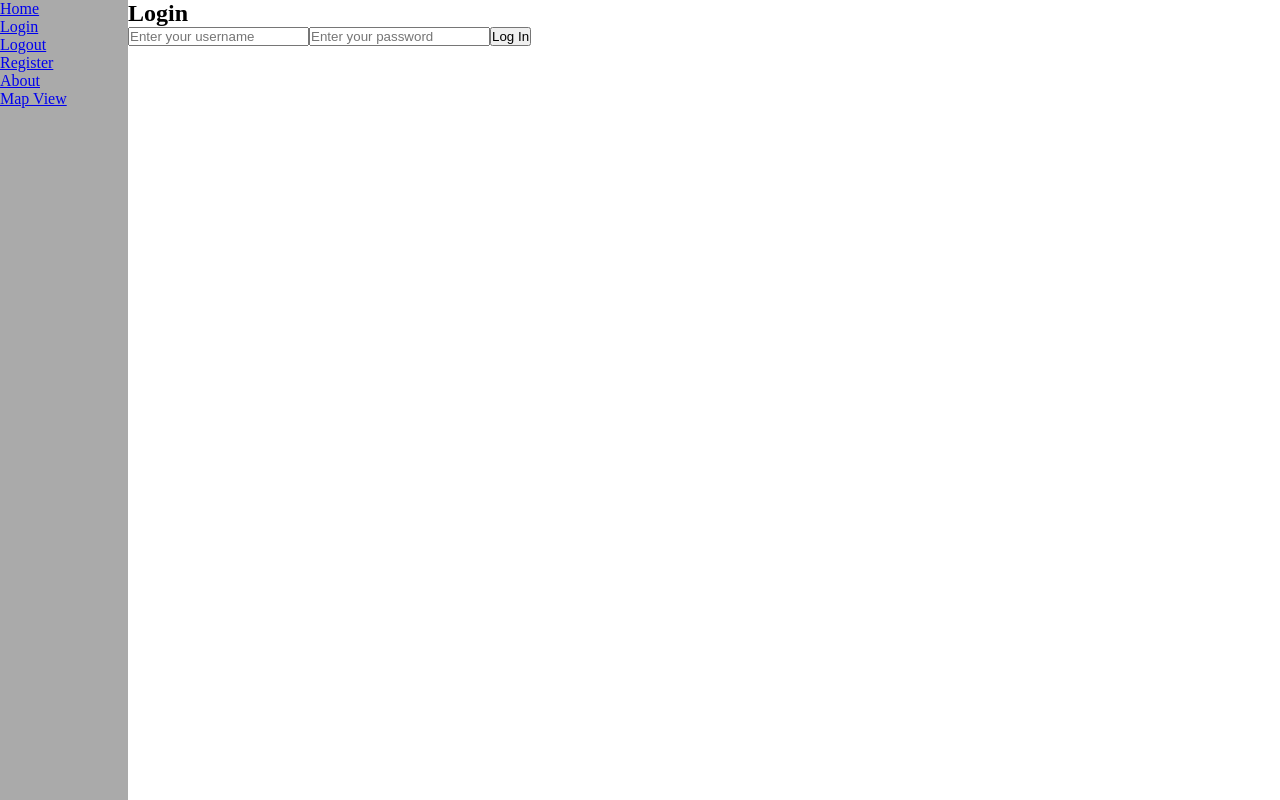
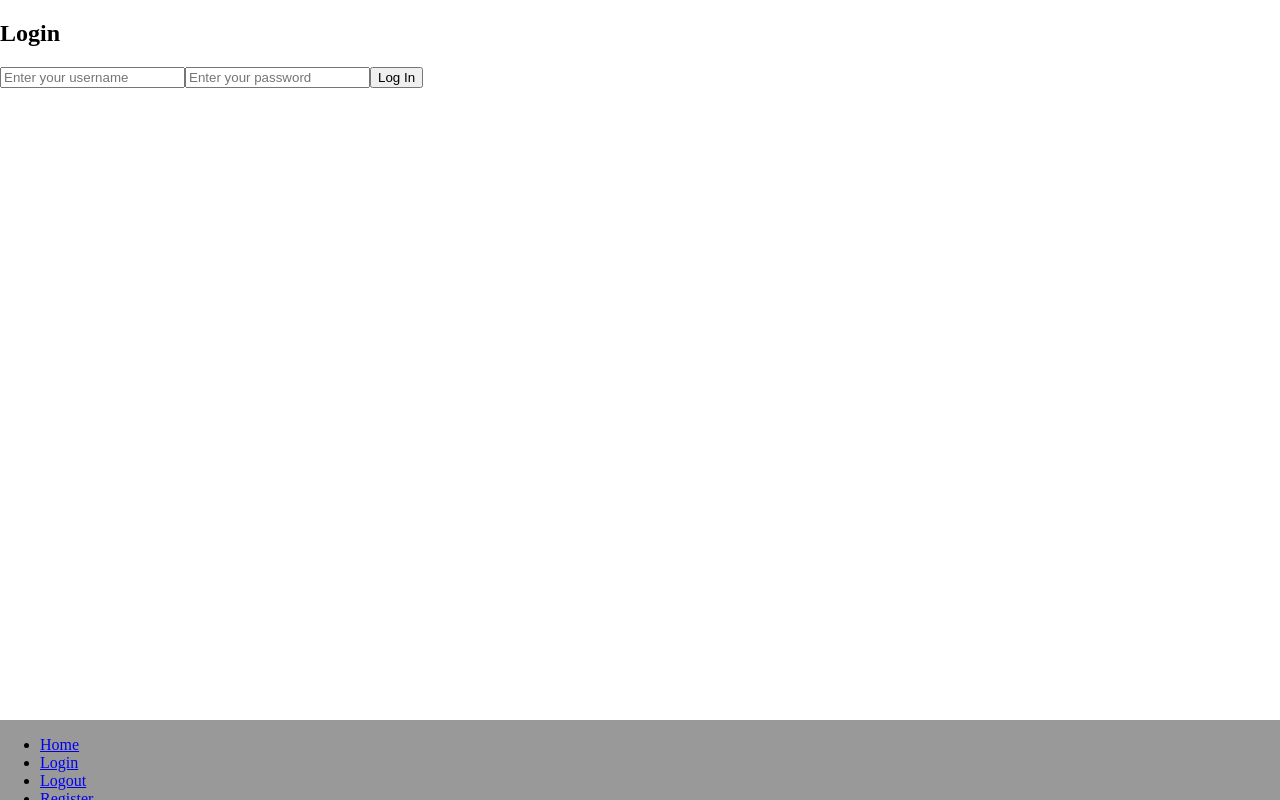
Before and after one commit to deNeedo/GeoMap, a React (Create React App) app in the folder client/: page /map in a window 1280 px wide. Before the commit this address led to /login. Built offline with nearby package versions, Linux system fonts and the light colour scheme.

Commit message:
Code cleaning, small fixes and styling changes

```diff
--- a/client/src/App.jsx
+++ b/client/src/App.jsx
@@ -1,21 +1,33 @@
 import React from "react";
 import {BrowserRouter, Routes, Route, Link} from "react-router-dom";
 import About from "./components/About.jsx";
-import Auth from "./components/Auth.jsx";
 import Home from "./components/Home.jsx";
 import Login from "./components/Login.jsx"
 import Logout from "./components/Logout.jsx";
 import MapView from "./components/MapView.jsx";
 import Register from "./components/Register.jsx"
 import ServerRequest from "./components/ServerRequest.jsx";
+import Verify from "./components/Verify.jsx";
 import Styles from "./styles/App.module.css";
-import PrivateRoute from "./components/PrivateRoute.jsx";
+import RouteSelector from "./components/RouteSelector.jsx";
 
 const App = () => {
     return (
         <BrowserRouter future={{v7_relativeSplatPath: true, v7_startTransition: true}}>
-            <div className={Styles.mainContainer}>
-                <div className={Styles.sideMenu}>
+            <div className={Styles.container}>
+                <div className={Styles.pageContent}>
+                    <Routes>
+                        <Route path="/" element={<Home />} />
+                        <Route path="/about" element={<About />} />
+                        <Route path="/login" element={<RouteSelector children={[<Home key={0}/>, <Login key={1}/>]} />} />
+                        <Route path="/logout" element={<RouteSelector children={[<Logout key={0}/>, <Login key={1}/>]} />} />
+                        <Route path="/map" element={<RouteSelector children={[<MapView key={0}/>, <Login key={1}/>]} />} />
+                        <Route path="/register" element={<RouteSelector children={[<Home key={0}/>, <Register key={1}/>]} />} />
+                        <Route path="/verify" element={<RouteSelector children={[<Home key={0}/>, <Verify key={1}/>]} />} />
+                        <Route path="*" element={<ServerRequest />} />
+                    </Routes>
+                </div>
+                <div className={Styles.bottomMenu}>
                     <ul>
                         <li> <Link to="/"> Home </Link> </li>
                         <li> <Link to="/login"> Login </Link> </li>
@@ -25,18 +37,6 @@ const App = () => {
                         <li> <Link to="/map"> Map View </Link> </li>
                     </ul>
                 </div>
-                <div className={Styles.pageContent}>
-                    <Routes>
-                        <Route path="/" element={<Home />} />
-                        <Route path="/about" element={<About />} />
-                        <Route path="/login" element={<Login />} />
-                        <Route path="/logout" element={<PrivateRoute children={<Logout />} />} />
-                        <Route path="/map" element={<PrivateRoute children={<MapView />} />} />
-                        <Route path="/register" element={<Register />} />
-                        <Route path="/verify" element={<Auth />} />
-                        <Route path="*" element={<ServerRequest />} />
-                    </Routes>
-                </div>
             </div>
         </BrowserRouter>
     );
--- a/client/src/components/PrivateRoute.jsx
+++ /dev/null
@@ -1,10 +0,0 @@
-import React from 'react';
-import {Navigate} from 'react-router-dom';
-import {useAuth} from './AuthContext';
-
-const PrivateRoute = ({children}) => {
-    const {authToken} = useAuth();
-    return authToken ? children : <Navigate to="/login" />;
-};
-
-export default PrivateRoute;
--- /dev/null
+++ b/client/src/components/RouteSelector.jsx
@@ -0,0 +1,8 @@
+import {useAuth} from './AuthContext';
+
+const RouteSelector = ({children}) => {
+    const {authToken} = useAuth();
+    return authToken ? children[0] : children[1];
+};
+
+export default RouteSelector;
--- a/client/src/components/Auth.jsx
+++ b/client/src/components/Verify.jsx
@@ -1,7 +1,7 @@
 import React, {useEffect, useState} from "react";
 import {useLocation} from "react-router-dom";
 
-const Auth = () => {
+const Verify = () => {
     const [message, setMessage] = useState("");
     const location = useLocation();
 
@@ -44,4 +44,4 @@ const Auth = () => {
     );
 };
 
-export default Auth;
+export default Verify;
--- a/client/src/styles/App.module.css
+++ b/client/src/styles/App.module.css
@@ -1,25 +1,23 @@
-* {
+html, body {
     margin: 0;
     padding: 0;
 }
 
-.mainContainer {
+.container {
     display: grid;
 }
 
-.sideMenu {
-    grid-column: 1;
-    background-color: #aaa;
-    height: 100vh;
-    width: 10vw;
-    position: fixed;
-    top: 0;
-    left: 0;
+.pageContent {
+    grid-row: 1;
+    height: 90vh;
+    width: 100vw;
 }
 
-.pageContent {
-    grid-column: 2;
-    height: 100vh;
-    width: 90vw;
-    margin-left: 10vw;
+.bottomMenu {
+    grid-row: 2;
+    background-color: #999;
+    height: 10vh;
+    width: 100vw;
+    position: fixed;
+    top: 90vh;
 }
--- a/client/src/styles/MapView.module.css
+++ b/client/src/styles/MapView.module.css
@@ -1,24 +1,19 @@
-* {
-    margin: 0;
-    padding: 0;
-}
-
 .container {
     display: grid;
 }
 
+.sideMenu {
+    grid-column: 1;
+    background-color: #aaa;
+    height: 90vh;
+    width: 10vw;
+}
+
 .map {
-    grid-row: 1;
+    grid-column: 2;
     height: 90vh;
     width: 90vw;
     z-index: 0;
-}
-
-.bottomMenu {
-    grid-row: 2;
-    background-color: #aaa;
-    height: 10vh;
-    width: 90vw;
 }
 
 .chart {
@@ -32,9 +27,8 @@
     z-index: 1;
     padding-left: 1vw;
     padding-right: 1vw;
-    justify-content: center; /* Center horizontally */
-    align-items: center; /* Center vertically */
-
+    justify-content: center;
+    align-items: center;
 }
 
 .chart:hover {
```
Also changed, not shown: client/src/components/MapView.jsx (+46 -29 lines).
